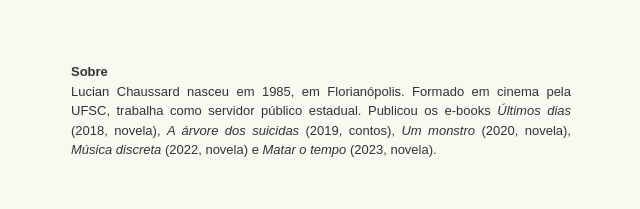
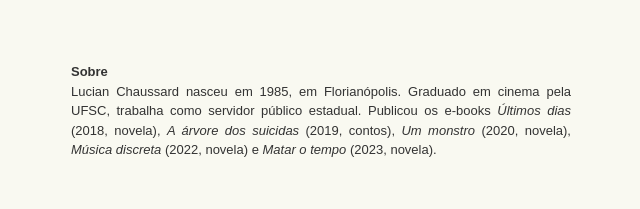
Before and after one commit to jakobvongunten/lucianchaussard, a plain HTML site: page index.html in a window 1280 px wide. Shown: the part 205-414 px from the top of the page, 319-959 px from the left. Drawn offline with Linux system fonts and the light colour scheme.

Commit message:
Detalhes

```diff
--- a/index.html
+++ b/index.html
@@ -68,7 +68,7 @@ h1 {
 
 <p style="text-align:center;"><img src="https://raw.githubusercontent.com/jakobvongunten/lucianchaussard/main/imagens/lobo.png"></p><br>
 
-<p style="text-align:justify;" id="sobre"><br><strong>Sobre</strong><br>Lucian Chaussard nasceu em 1985, em Florianópolis. Formado em cinema pela UFSC, trabalha como servidor público estadual. Publicou os e-books <em>Últimos dias</em> (2018, novela), <em>A árvore dos suicidas</em> (2019, contos), <em>Um monstro</em> (2020, novela), <em>Música discreta</em> (2022, novela) e <em>Matar o tempo</em> (2023, novela).</p><br>
+<p style="text-align:justify;" id="sobre"><br><strong>Sobre</strong><br>Lucian Chaussard nasceu em 1985, em Florianópolis. Graduado em cinema pela UFSC, trabalha como servidor público estadual. Publicou os e-books <em>Últimos dias</em> (2018, novela), <em>A árvore dos suicidas</em> (2019, contos), <em>Um monstro</em> (2020, novela), <em>Música discreta</em> (2022, novela) e <em>Matar o tempo</em> (2023, novela).</p><br>
 
 <p class="sep">***</p>
 
```
Also changed, not shown: imagens/matar.png.
